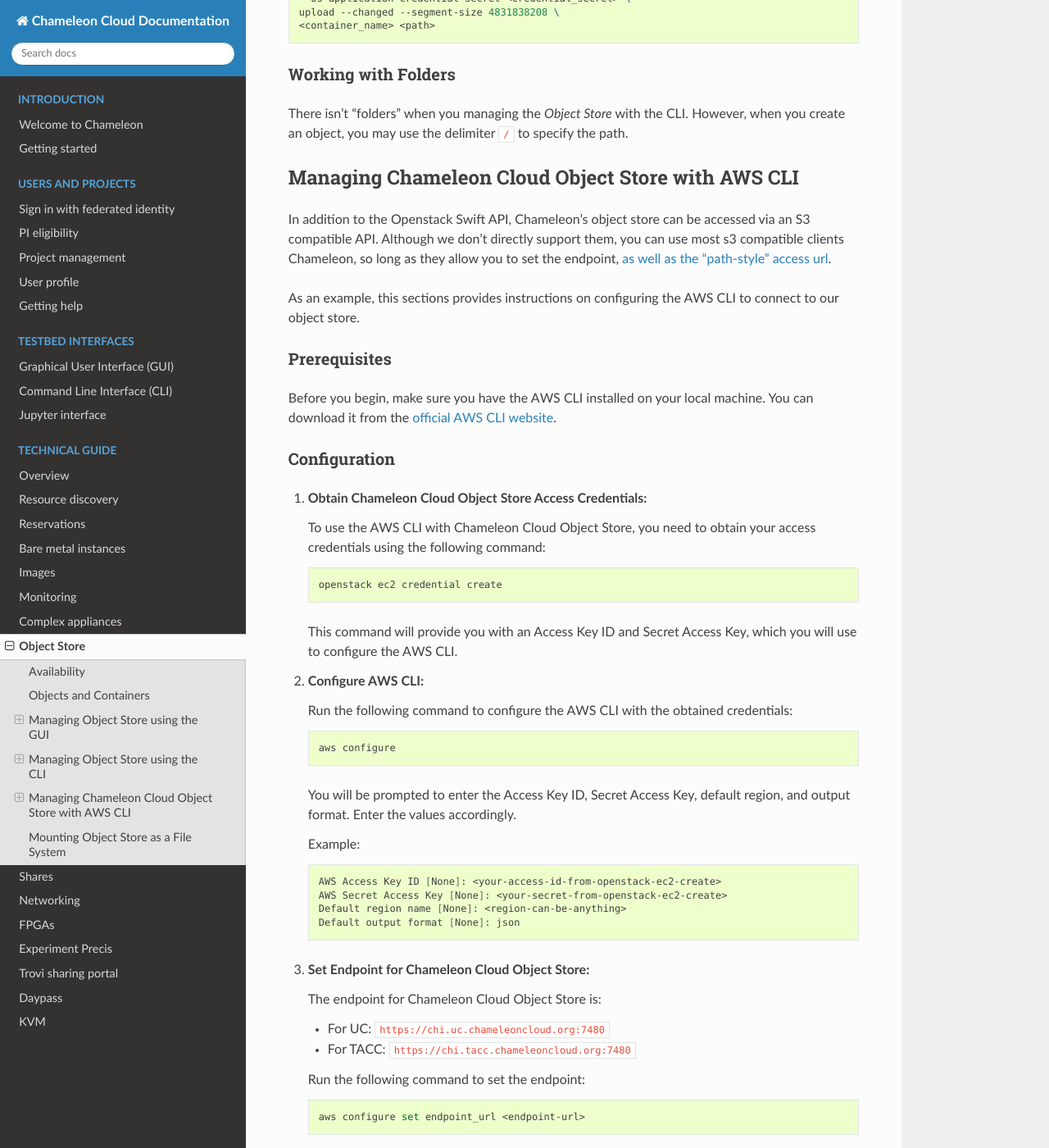
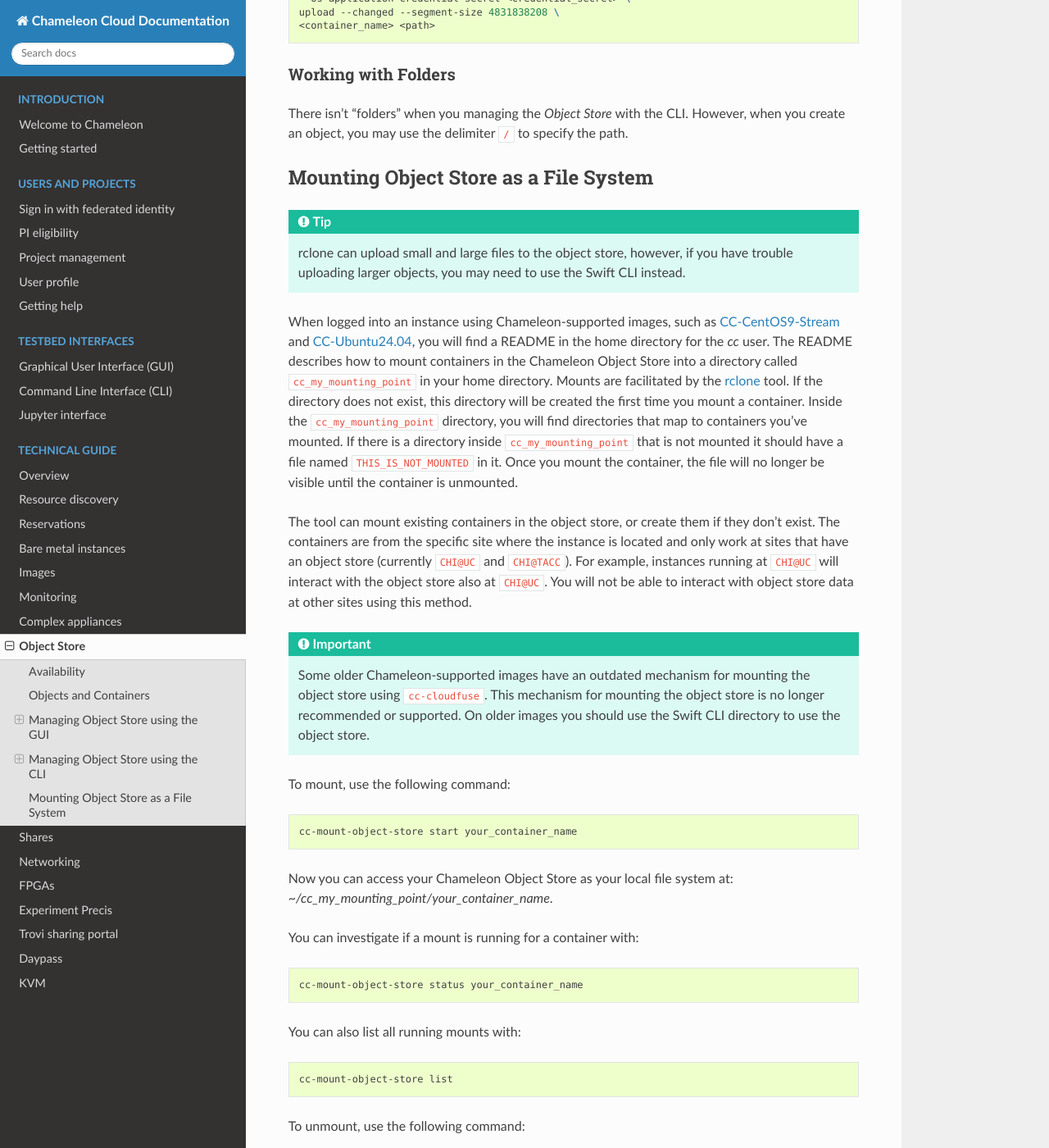
Before and after one commit to ChameleonCloud/docs, a Sphinx documentation site: the page built from source/technical/swift.rst, in a window 1280 px wide and 1400 px high, scrolled down 7365 px. Shown: the whole window at 82% size. Built offline with Sphinx 7.4.7 and the Read the Docs theme 3.1.0, drawn with Linux system fonts in a browser that asks for light colours; some of the changed text lies outside the part shown.

Commit message:
Update docs for rclone instead of cc-cloudfuse (#130)
* Update docs for rclone instead of cc-cloudfuse

* Address PR feedback: Add note about container location for sites

* Address PR feedback: remove using AWS CLI section

```diff
--- a/source/technical/cli.rst
+++ b/source/technical/cli.rst
@@ -137,8 +137,7 @@ Chameleon GUI at the :ref:`gui-api-access`.
    will be auto-sourced when you login, so you can use the
    :ref:`openstack <using-cli>` and the :ref:`swift <object-store-cli>` CLI
    directly, as well as the
-   :ref:`cc-snapshot <cc-snapshot-utility>` and the
-   :ref:`cc-cloudfuse <cc-cloudfuse>` tools.
+   :ref:`cc-snapshot <cc-snapshot-utility>` tool.
 
 #. Log in to the GUI at |CHI@TACC| or |CHI@UC|.
 
--- a/source/technical/swift.rst
+++ b/source/technical/swift.rst
@@ -284,135 +284,78 @@ There isn't "folders" when you managing the *Object Store* with the CLI.
 However, when you create an object, you may use the delimiter ``/`` to specify
 the path.
 
-.. _cc-cloudfuse:
-
-Managing Chameleon Cloud Object Store with AWS CLI
-==================================================
-
-In addition to the Openstack Swift API, Chameleon's object store can be accessed via an S3 compatible API. Although we don't directly support them, you can use most s3 compatible clients Chameleon, so long as they allow you to set the endpoint, `as well as the "path-style" access url <https://docs.aws.amazon.com/AmazonS3/latest/userguide/VirtualHosting.html#path-style-access>`_.
-
-As an example, this sections provides instructions on configuring the AWS CLI to connect to our object store.
-
-Prerequisites
--------------
-
-Before you begin, make sure you have the AWS CLI installed on your local machine. You can download it from the `official AWS CLI website <https://aws.amazon.com/cli/>`_.
-
-Configuration
--------------
-
-1. **Obtain Chameleon Cloud Object Store Access Credentials:**
-
-   To use the AWS CLI with Chameleon Cloud Object Store, you need to obtain your access credentials using the following command:
-
-   .. code-block:: bash
-
-      openstack ec2 credential create
-
-   This command will provide you with an Access Key ID and Secret Access Key, which you will use to configure the AWS CLI.
-
-2. **Configure AWS CLI:**
-
-   Run the following command to configure the AWS CLI with the obtained credentials:
-
-   .. code-block:: bash
-
-      aws configure
-
-   You will be prompted to enter the Access Key ID, Secret Access Key, default region, and output format. Enter the values accordingly.
-
-   Example:
-
-   .. code-block:: bash
-
-      AWS Access Key ID [None]: <your-access-id-from-openstack-ec2-create>
-      AWS Secret Access Key [None]: <your-secret-from-openstack-ec2-create>
-      Default region name [None]: <region-can-be-anything>
-      Default output format [None]: json
-
-3. **Set Endpoint for Chameleon Cloud Object Store:**
-
-   The endpoint for Chameleon Cloud Object Store is:
-
-   - For UC: ``https://chi.uc.chameleoncloud.org:7480``
-   - For TACC: ``https://chi.tacc.chameleoncloud.org:7480``
-
-   Run the following command to set the endpoint:
-
-   .. code-block:: bash
-
-      aws configure set endpoint_url <endpoint-url>
-
-   Replace ``<endpoint-url>`` with the appropriate endpoint based on your Chameleon Cloud site.
-
-Usage
------
-
-Once configured, you can use the AWS CLI commands to interact with Chameleon Cloud Object Store as you would with any S3-compatible storage service.
-
-Example:
-
-   .. code-block:: bash
-
-      # List S3 buckets
-      aws s3 ls
-
-      # Upload a file to a bucket
-      aws s3 cp local-file.txt s3://<your-bucket>/
-
-   Replace ``<endpoint-url>`` with the appropriate bucket name.
-
-That's it! You have successfully configured the AWS CLI to work with Chameleon Cloud Object Store. For more information `this article <https://openmetal.io/docs/manuals/openstack-admin/use-aws-client-to-access-swift-s3-api>`_ should help
+.. _cc-rclone:
 
 Mounting Object Store as a File System
 ======================================
 
 .. tip::
-   Cloudfuse can upload objects up to 4GB. For larger objects, please use the
-   Swift CLI.
+   rclone can upload small and large files to the object store, however,
+   if you have trouble uploading larger objects, you may need to use the
+   Swift CLI instead.
 
 When logged into an instance using Chameleon-supported images, such as
-`CC-CentOS8 <https://www.chameleoncloud.org/appliances/83/>`_ and
-`CC-Ubuntu18.04 <https://www.chameleoncloud.org/appliances/69/>`_, you will see
-a directory called ``my_mounting_point`` which is a pre-mounted directory to
-your Chameleon Object Store at the same site of your instance. Each Object Store
-container that you have access to will appear as a subdirectory inside this
-mount.
+`CC-CentOS9-Stream <https://www.chameleoncloud.org/appliances/112/>`_ and
+`CC-Ubuntu24.04 <https://www.chameleoncloud.org/appliances/122/>`_, you will
+find a README in the home directory for the `cc` user. The README describes
+how to mount containers in the Chameleon Object Store into a directory
+called ``cc_my_mounting_point`` in your home directory. Mounts are facilitated
+by the `rclone <https://rclone.org/>`_ tool. If the directory does not exist,
+this directory will be created the first time you mount a container.
+Inside the ``cc_my_mounting_point`` directory, you will find directories
+that map to containers you've mounted. If there is a directory inside
+``cc_my_mounting_point`` that is not mounted it should have a file named
+``THIS_IS_NOT_MOUNTED`` in it. Once you mount the container, the file
+will no longer be visible until the container is unmounted.
 
-The ``cc-cloudfuse`` tool (Source: `ChameleonCloud/cc-cloudfuse
-<https://github.com/ChameleonCloud/cc-cloudfuse>`_) is pre-installed in
-Chameleon-supported images. It is based on the ``cloudfuse`` tool (Source:
-`redbo/cloudfuse <https://github.com/redbo/cloudfuse>`_), which is used to mount
-your Chameleon Object Store as a directory on your Linux environment.
+The tool can mount existing containers in the object store, or create them
+if they don't exist. The containers are from the specific site where the
+instance is located and only work at sites that have an object store
+(currently ``CHI@UC`` and ``CHI@TACC``). For example, instances running at
+``CHI@UC`` will interact with the object store also at ``CHI@UC``. You will
+not be able to interact with object store data at other sites using this
+method.
 
 .. important::
 
-   Some older Chameleon-supported images have an outdated version of this tool
-   installed, which is not compatible with authentication using federated identity.
-   If you wish to continue using a historical image, you should update the tool
-   by following the `installation instructions
-   <https://github.com/ChameleonCloud/cc-cloudfuse#installation>`_.
+   Some older Chameleon-supported images have an outdated mechanism for mounting
+   the object store using ``cc-cloudfuse``. This mechanism for mounting
+   the object store is no longer recommended or supported. On older images
+   you should use the Swift CLI directory to use the object store.
 
 To mount, use the following command:
 
 .. code-block:: bash
 
-   cc-cloudfuse mount <mount_dir>
+   cc-mount-object-store start your_container_name
 
-Now you can access your Chameleon Object Store as your local file system.
+Now you can access your Chameleon Object Store as your local file system at:
+`~/cc_my_mounting_point/your_container_name`.
+
+You can investigate if a mount is running for a container with:
+
+.. code-block:: bash
+
+   cc-mount-object-store status your_container_name
+
+You can also list all running mounts with:
+
+.. code-block:: bash
+
+   cc-mount-object-store list
 
 To unmount, use the following command:
 
 .. code-block:: bash
 
-   cc-cloudfuse unmount <mount_dir>
+   cc-mount-object-store stop your_container_name
 
 .. important::
    **Limitations**
 
-   The primary usage scenario of the ``cc-cloudfuse`` tool is to allow you to
+   The primary usage scenario of the ``rclone`` tool is to allow you to
    interact with Chameleon Object Store using familiar file system operations.
-   Because the ``cc-cloudfuse`` runs on top of an object store, it is important
+   Because the tool runs on top of an object store, it is important
    to understand that not all functionality will behave identically to a regular
    file system.
 
@@ -434,11 +377,18 @@ To unmount, use the following command:
       usable for large file systems. In addition, files added by other
       applications will not show up until the cache expires.
 
-   #. The maximum number of listings is 10,000 items.
+   Please keep these limitations in mind when considering the use of this tool
+   to interact with the object store.
 
-   Please keep these limitations in mind when evaluating ``cc-cloudfuse``.
+.. warning::
+   The use of ``rclone`` to sync files between your instance
+   and the object store is a best effort tool. It is the responsibilty
+   of the user to verify the files sync'd correctly and are valid.
 
-.. note::
-   You may experience persistence issues when using ``cc-cloudfuse``, especially
-   when writing large files or writing many files at the same time. Unmounting
-   and re-mounting usually resolves this.
+   Given the challenges of mapping files in a file system to an object
+   store over a network, numerous problems can occur that may impact
+   the availability of files on the object store. If you attempt
+   to copy files into the mount point and receive errors, it is
+   important that you verify the existence and contents of the file
+   in the object store and not simply assume the file has been
+   persisted there (even if it is present in the mount point).
```
